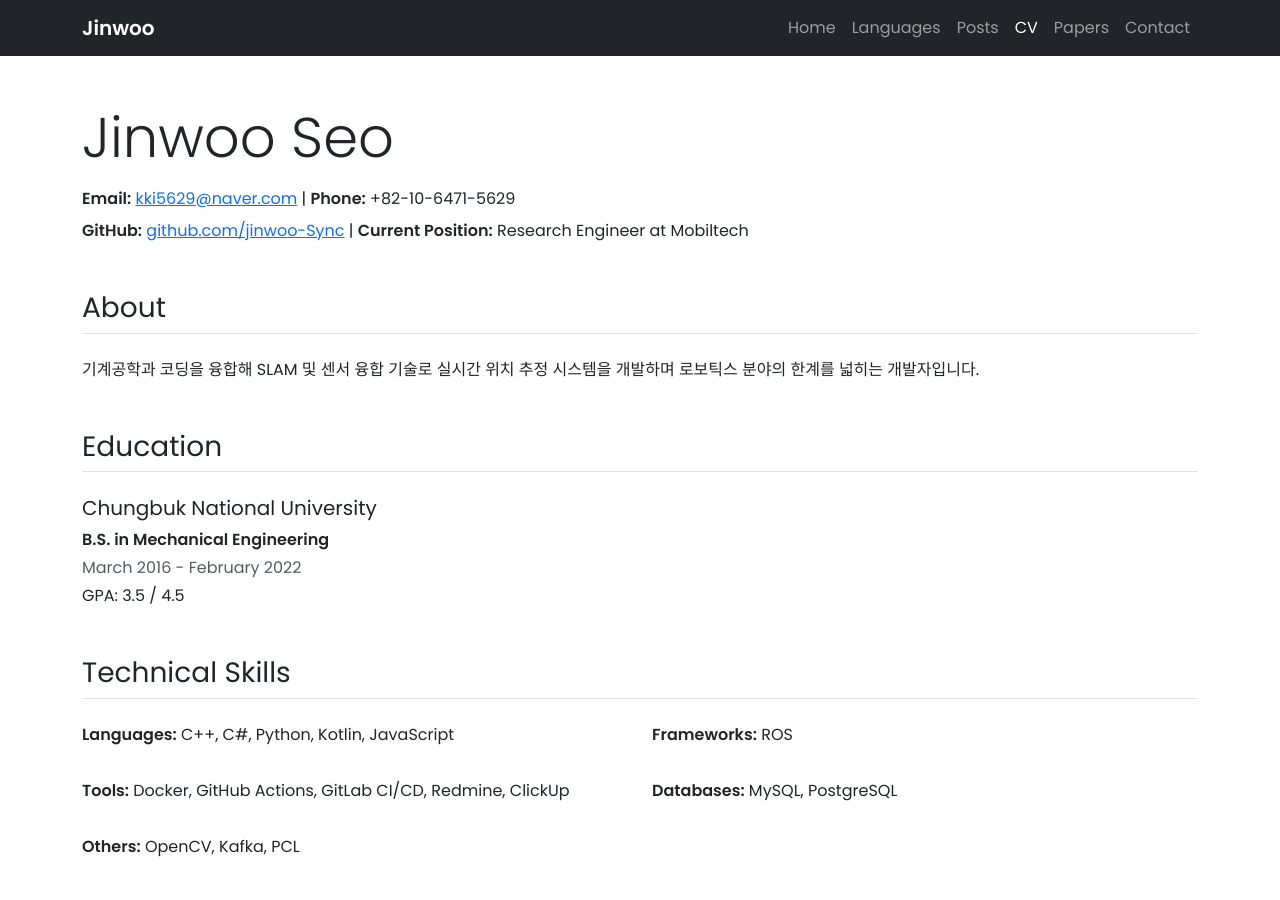
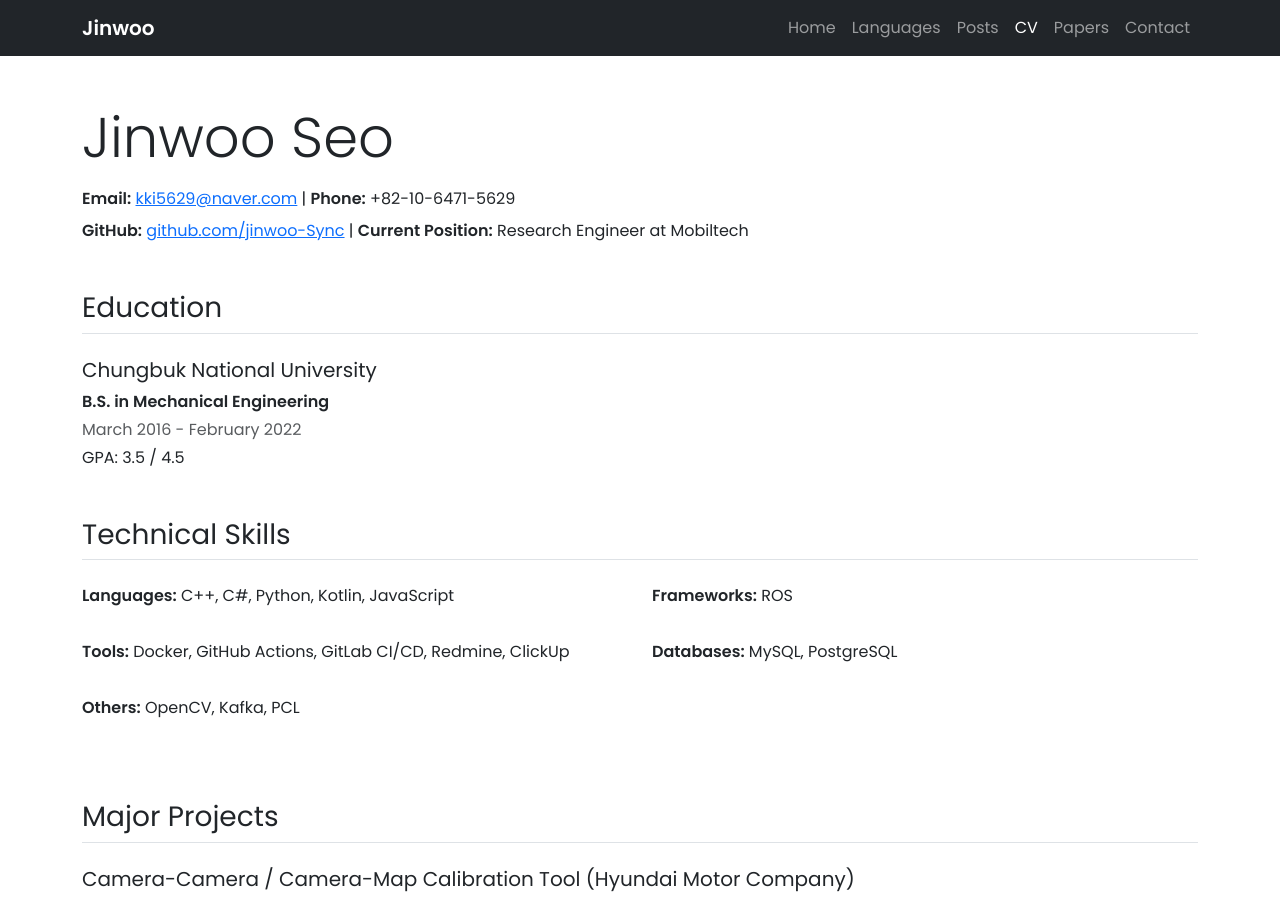
Before and after one commit to jinwoo-Sync/jinwoo-Sync.github.io, a Jekyll site: the page built from cv.html, in a window 1280 px wide and 900 px high. Built offline with Jekyll 4.4.1, drawn with Linux system fonts in a browser that asks for light colours.

Commit message:
Update homepage introduction with detailed technical expertise
Replaced brief introduction with comprehensive description highlighting:
- Sensor fusion and real-time system development
- Multi-sensor hardware integration (LiDAR/Camera/IMU)
- SLAM, calibration, and mobile mapping systems
- End-to-end development experience
- Scalable architecture and automated processing pipelines

🤖 Generated with [Claude Code](https://claude.com/claude-code)

Co-Authored-By: Claude <noreply@anthropic.com>

```diff
--- a/cv.html
+++ b/cv.html
@@ -16,13 +16,6 @@ title: CV
       </p>
     </div>
   </header>
-
-  <section class="mb-5">
-    <h2 class="h3 mb-4 border-bottom pb-2">About</h2>
-    <p>
-      기계공학과 코딩을 융합해 SLAM 및 센서 융합 기술로 실시간 위치 추정 시스템을 개발하며 로보틱스 분야의 한계를 넓히는 개발자입니다.
-    </p>
-  </section>
 
   <section class="mb-5">
     <h2 class="h3 mb-4 border-bottom pb-2">Education</h2>
--- a/index.html
+++ b/index.html
@@ -6,7 +6,10 @@ title: Home
   <div class="container">
     <h1 class="display-4" data-aos="fade-up">Welcome to My Homepage</h1>
     <p class="lead" data-aos="fade-up" data-aos-delay="200">
-      기계공학과 코딩을 융합해 SLAM 및 센서 융합 기술로 실시간 위치 추정 시스템을 개발하며 로보틱스 분야의 한계를 넓히는 개발자입니다.
+      센서 융합 기반 실시간 시스템 개발과 대규모 데이터 처리 파이프라인 구축에 특화된 연구 개발 엔지니어입니다.
+      LiDAR/카메라/IMU 등 이기종 센서의 하드웨어 인터페이스부터 SLAM, 캘리브레이션, 모바일 매핑 시스템까지
+      End-to-End 개발 경험을 보유하고 있으며, 확장 가능한 아키텍처 설계와 자동화된 처리 시스템 구축을 통해
+      연구 성과를 실용적인 제품으로 전환하는 데 주력하고 있습니다.
     </p>
     <h2 class="h4 mt-4" data-aos="fade-up" data-aos-delay="400">GitHub Stats</h2>
     <img data-aos="zoom-in" data-aos-delay="600" src="https://github-readme-stats.vercel.app/api?username=jinwoo-Sync&show_icons=true&theme=default" alt="jinwoo-Sync's GitHub Stats" class="img-fluid">
```
